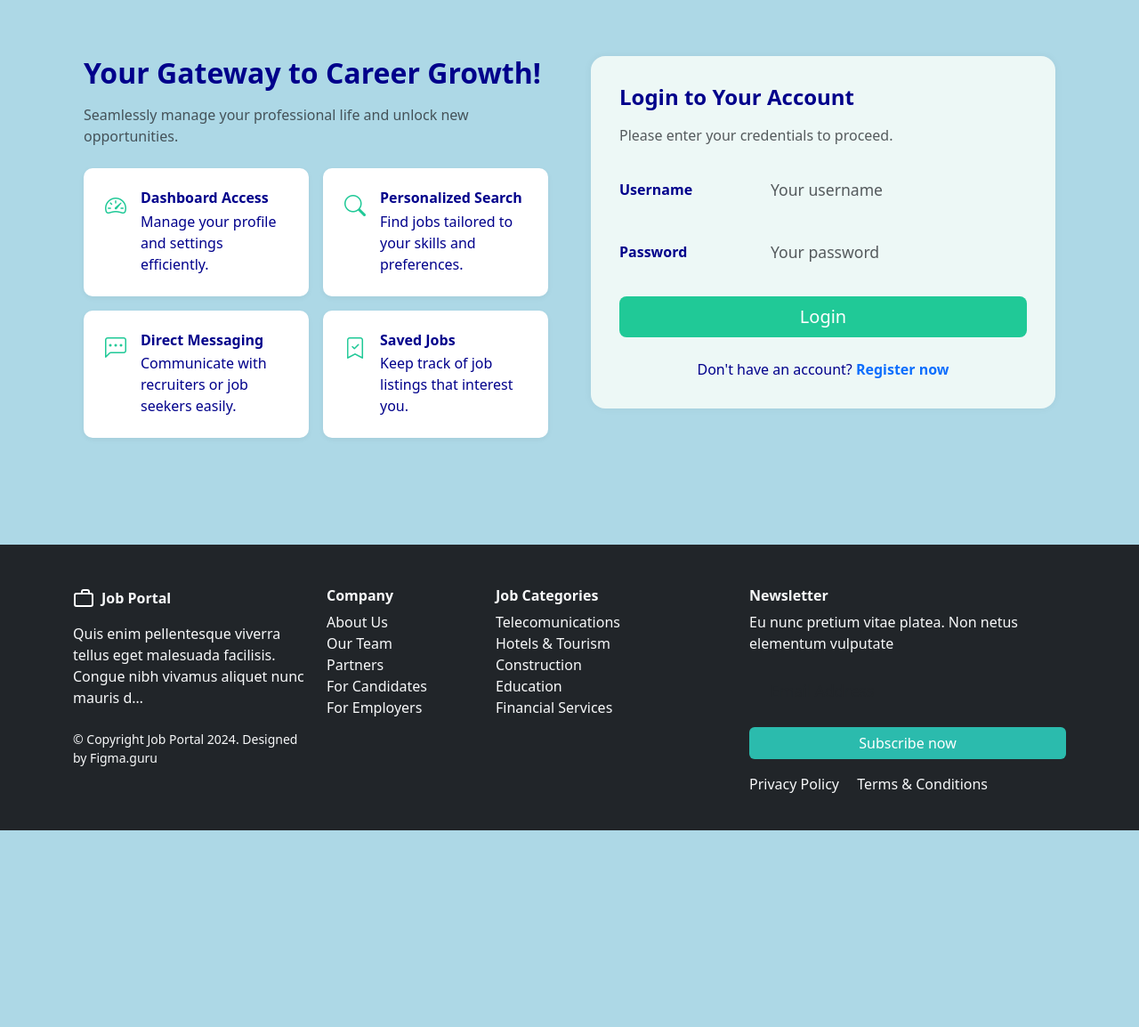
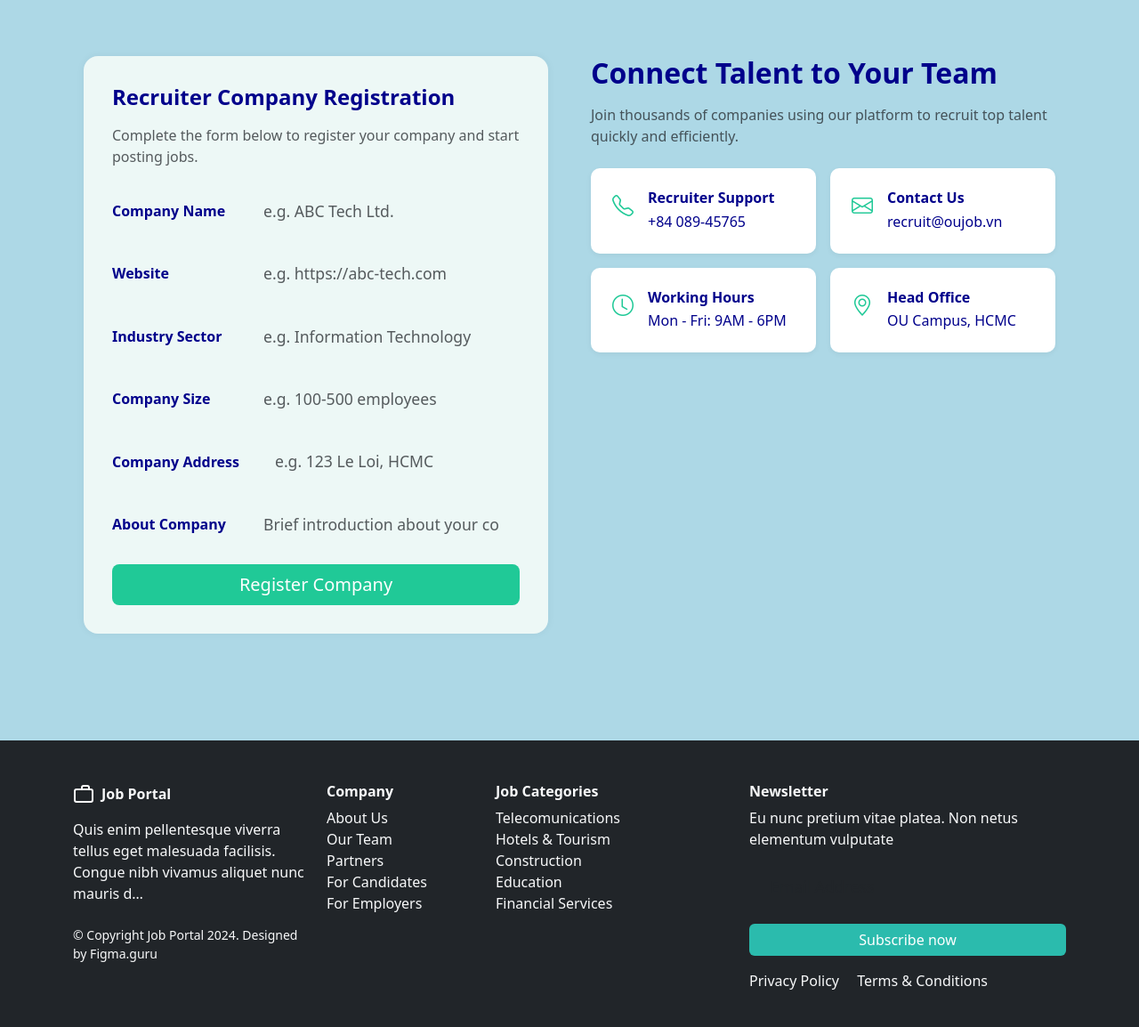
Before and after one commit to PNamGP1120/RecruitmentFlaskApp, a Python web app: template app/templates/profile/company.html in a window 1280 px wide. Shown: the part 251-1405 px from the top of the page at 89% size. Before the commit the page ends 1184 px from the top, so only its background shows below. Run offline with Jinja, Linux system fonts and the light colour scheme; the template is opened without the code that fills it, so the values that code supplies are empty.

Commit message:
register company
# Conflicts:
#	app/index.py

```diff
--- a/app/templates/profile/company.html
+++ b/app/templates/profile/company.html
@@ -1,6 +1,6 @@
-{% extends 'layout/base.html' %}
+{% extends 'layout/base.html'%}
 
-{% block title %}Login to Your Account{% endblock %}
+{% block title %}Recruiter Registration{% endblock %}
 
 {% block css %}
 <style>
@@ -21,8 +21,7 @@
         flex-shrink: 0;
     }
 
-    /* Keep the same styling for the form wrapper as register, but rename the class for clarity */
-    .login-form-wrapper {
+    .register-form-wrapper {
         background-color: #edf8f6;
         border-radius: 1rem;
         padding: 2rem;
@@ -72,25 +71,78 @@
 
 {% block content %}
 
+<!-- Hero Section -->
 {% include 'layout/hero_section.html'%}
-
+<!-- Main Content -->
 <section class="py-5">
     <div class="container">
         <div class="row g-5">
 
+            <!-- LEFT: Form -->
             <div class="col-md-6">
-                <h2 class="fw-bold mb-3">Your Gateway to Career Growth!</h2>
+                <div class="register-form-wrapper">
+                    <h4 class="fw-bold mb-3">Recruiter Company Registration</h4>
+                    <p class="text-muted mb-4">Complete the form below to register your company and start posting jobs.</p>
+
+                    {% with messages = get_flashed_messages(with_categories=true) %}
+                        {% if messages %}
+                            {% for category, message in messages %}
+                                <div class="alert alert-{{ category }} alert-dismissible fade show" role="alert">
+                                    {{ message }}
+                                    <button type="button" class="btn-close" data-bs-dismiss="alert" aria-label="Close"></button>
+                                </div>
+                            {% endfor %}
+                        {% endif %}
+                    {% endwith %}
+
+                    <form method="POST" enctype="multipart/form-data">
+
+                        {% set fields = [
+                            {'id': 'company_name', 'label': 'Company Name', 'type': 'text', 'placeholder': 'e.g. ABC Tech Ltd.', 'value': data_company.company_name},
+                            {'id': 'website', 'label': 'Website', 'type': 'text', 'placeholder': 'e.g. https://abc-tech.com', 'value': data_company.website},
+                            {'id': 'industry', 'label': 'Industry Sector', 'type': 'text', 'placeholder': 'e.g. Information Technology', 'value': data_company.industry},
+                            {'id': 'company_size', 'label': 'Company Size', 'type': 'text', 'placeholder': 'e.g. 100-500 employees', 'value': data_company.company_size},
+                            {'id': 'address', 'label': 'Company Address', 'type': 'text', 'placeholder': 'e.g. 123 Le Loi, HCMC', 'value': data_company.address},
+                            {'id': 'introduction', 'label': 'About Company', 'type': 'text', 'placeholder': 'Brief introduction about your company', 'value': data_company.introduction}
+                        ] %}
+
+                        {% for field in fields %}
+                        <div class="form-group-inline">
+                            <label class="form-label" for="{{ field.id }}">{{ field.label }}</label>
+                            <input
+                                type="{{ field.type }}"
+                                class="form-control"
+                                id="{{ field.id }}"
+                                name="{{ field.id }}"
+                                placeholder="{{ field.placeholder }}"
+                                {% if field.value is defined %} value="{{ field.value }}" {% endif %}
+                                required
+                            >
+                        </div>
+                        {% endfor %}
+
+                        <div class="d-grid">
+                            <button type="submit" class="btn btn-custom btn-lg">Register Company</button>
+                        </div>
+                    </form>
+                </div>
+            </div>
+
+            <!-- RIGHT: Info -->
+            <div class="col-md-6">
+                <h2 class="fw-bold mb-3">Connect Talent to Your Team</h2>
                 <p class="text-muted mb-4">
-                    Seamlessly manage your professional life and unlock new opportunities.
+                    Join thousands of companies using our platform to recruit top talent quickly and efficiently.
                 </p>
 
-                <div class="row row-cols-2 g-3"> {# Retain row-cols-2 g-3 for consistent layout #}
+                <div class="row row-cols-2 g-3">
                     {% set infos = [
-                        {'icon': 'bi-speedometer2', 'title': 'Dashboard Access', 'value': 'Manage your profile and settings efficiently.'},
-                        {'icon': 'bi-search', 'title': 'Personalized Search', 'value': 'Find jobs tailored to your skills and preferences.'},
-                        {'icon': 'bi-chat-left-dots', 'title': 'Direct Messaging', 'value': 'Communicate with recruiters or job seekers easily.'},
-                        {'icon': 'bi-bookmark-check', 'title': 'Saved Jobs', 'value': 'Keep track of job listings that interest you.'}
+                        {'icon': 'bi-telephone', 'title': 'Recruiter Support', 'value': '+84 089-45765'},
+                        {'icon': 'bi-envelope', 'title': 'Contact Us', 'value': 'recruit@oujob.vn'},
+                        {'icon': 'bi-clock', 'title': 'Working Hours', 'value': 'Mon - Fri: 9AM - 6PM'},
+                        {'icon': 'bi-geo-alt', 'title': 'Head Office', 'value': 'OU Campus, HCMC'}
                     ] %}
+
                     {% for info in infos %}
                     <div class="col">
                         <div class="info-box">
@@ -105,49 +157,6 @@
                 </div>
             </div>
 
-            <div class="col-md-6">
-                <div class="login-form-wrapper"> {# Use the renamed class for clarity #}
-                    <h4 class="fw-bold mb-3">Login to Your Account</h4>
-                    <p class="text-muted mb-4">Please enter your credentials to proceed.</p>
-
-                    {% with messages = get_flashed_messages(with_categories=true) %}
-                        {% if messages %}
-                            {% for category, message in messages %}
-                                <div class="alert alert-{{ category }} alert-dismissible fade show" role="alert">
-                                    {{ message }}
-                                    <button type="button" class="btn-close" data-bs-dismiss="alert" aria-label="Close"></button>
-                                </div>
-                            {% endfor %}
-                        {% endif %}
-                    {% endwith %}
-
-                    <form method="POST" action="{{ url_for('login_process') }}">
-
-                        <div class="form-group-inline">
-                            <label class="form-label" for="username">Username</label>
-                            <input type="text" class="form-control" id="username" name="username"
-                                placeholder="Your username" required
-                                {% if request.form.username %} value="{{ request.form.username }}" {% endif %}>
-                        </div>
-
-                        <div class="form-group-inline mb-4">
-                            <label class="form-label" for="password">Password</label>
-                            <input type="password" class="form-control" id="password" name="password"
-                                placeholder="Your password" required>
-                        </div>
-
-                        <div class="d-grid">
-                            <button type="submit" class="btn btn-custom btn-lg">Login</button>
-                        </div>
-                    </form>
-
-                    <div class="text-center mt-4">
-                        Don't have an account?
-                        <a href="{{ url_for('register_process') }}" class="text-decoration-none fw-semibold text-primary">Register now</a>
-                    </div>
-                </div>
-            </div>
-
         </div>
     </div>
 </section>
```
Also changed, not shown: app/dao.py (+19 -0 lines), app/index.py (+80 -3 lines).
